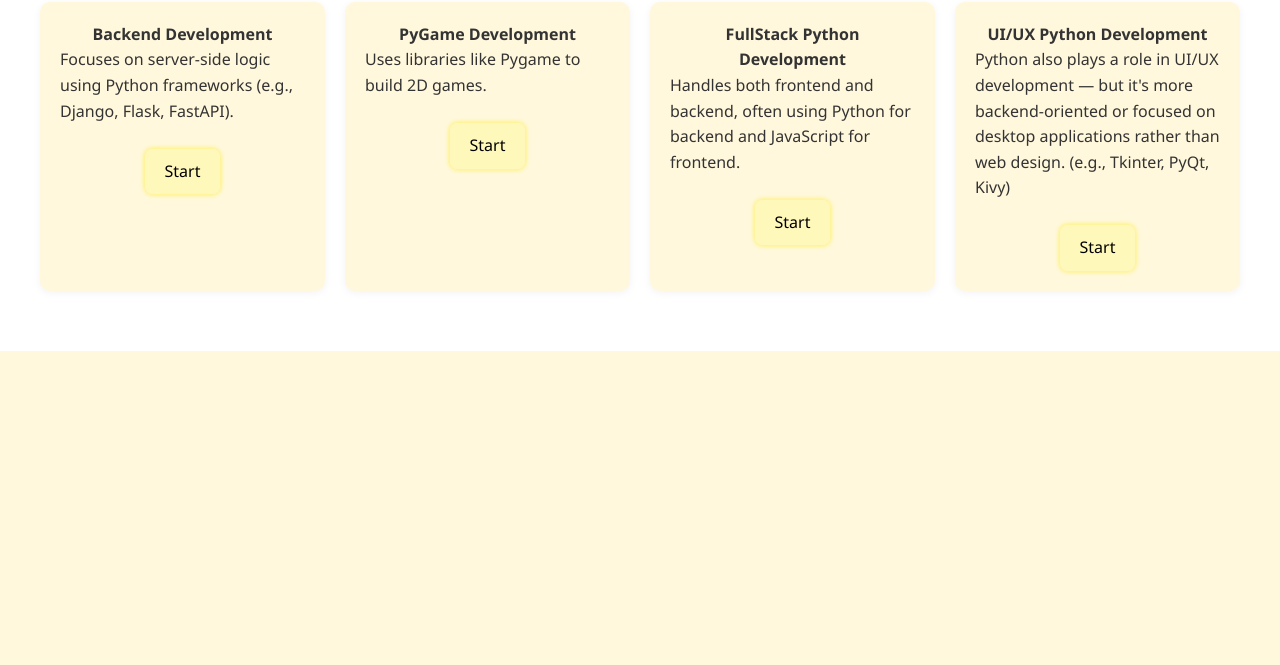
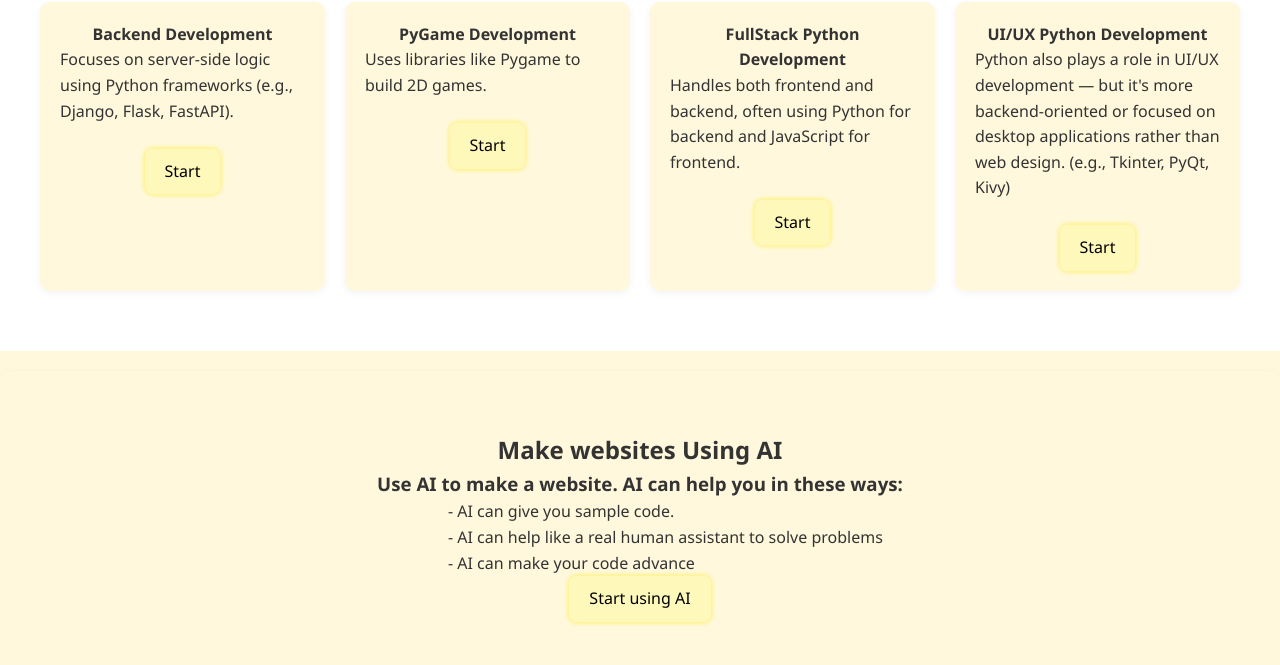
Before and after one commit to ItsCubey/coderexpress, a plain HTML site: page py.html in a window 1280 px wide. Shown: the part 523-1188 px from the top of the page. Before the commit the page ends 874 px from the top, so only its background shows below. Drawn offline with Linux system fonts and the light colour scheme.

Commit message:
Update py.html

```diff
--- a/py.html
+++ b/py.html
@@ -44,5 +44,16 @@
         </div>
       </section>
 
+      <section class="useai">
+
+            <h2>Make websites Using AI </h2>
+            <h3>Use AI to make a website. AI can help you in these ways:</h3>
+            <p>- AI can give you sample code.</p>
+            <p>- AI can help like a real human assistant to solve problems</p>
+            <p>- AI can make your code advance</p>
+            <a href="ai.html" class="light-yellow-link-button">Start using AI</a>
+
+       </section>
+
 </body>
 </html>
```
